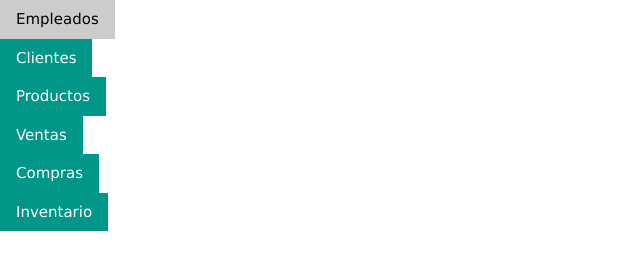
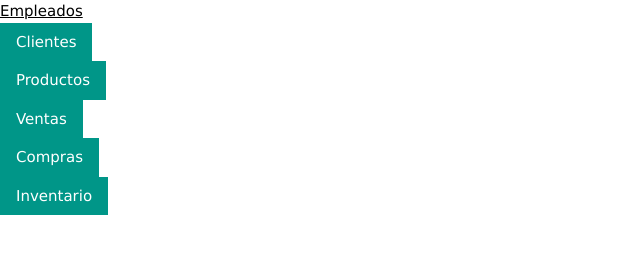
Before and after one commit to Sonorks/GitflowDojo, a plain HTML site: page index/index.html in a window 1280 px wide. Shown: the whole page, without its empty margins (0-640 px from the left). Drawn offline with nearby package versions, Linux system fonts and the light colour scheme.

Commit message:
conflict

```diff
--- a/index/index.html
+++ b/index/index.html
@@ -1,8 +1,8 @@
 
 <link rel="stylesheet" href="https://www.w3schools.com/w3css/4/w3.css">
 <body>
-    <div class="">
-        <button class="w3-button w3-teal">Empleados</button><br/>
+    <div class="miContainer">
+        <a href="../empleados.html">Empleados</a><br/>
         <button class="w3-button w3-teal">Clientes</button><br/>
         <button class="w3-button w3-teal">Productos</button><br/>
         <button class="w3-button w3-teal">Ventas</button><br/>
```
